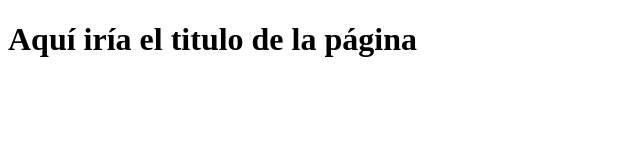
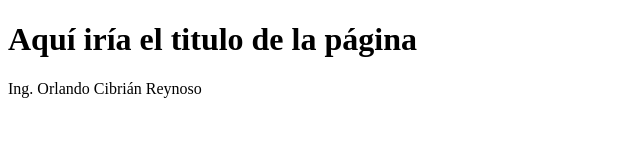
Before and after one commit to Web-Cibrian-Corporation/WebPageVSC, a plain HTML site: page index.html in a window 1280 px wide. Shown: the whole page, without its empty margins (0-640 px from the left). Drawn offline with Linux system fonts and the light colour scheme.

Commit message:
Plantilla principal del proyecto modificado

```diff
--- a/index.html
+++ b/index.html
@@ -7,5 +7,6 @@
 </head>
 <body>
     <h1>Aquí iría el titulo de la página</h1>
+    <p>Ing. Orlando Cibrián Reynoso</p>
 </body>
 </html>
```
